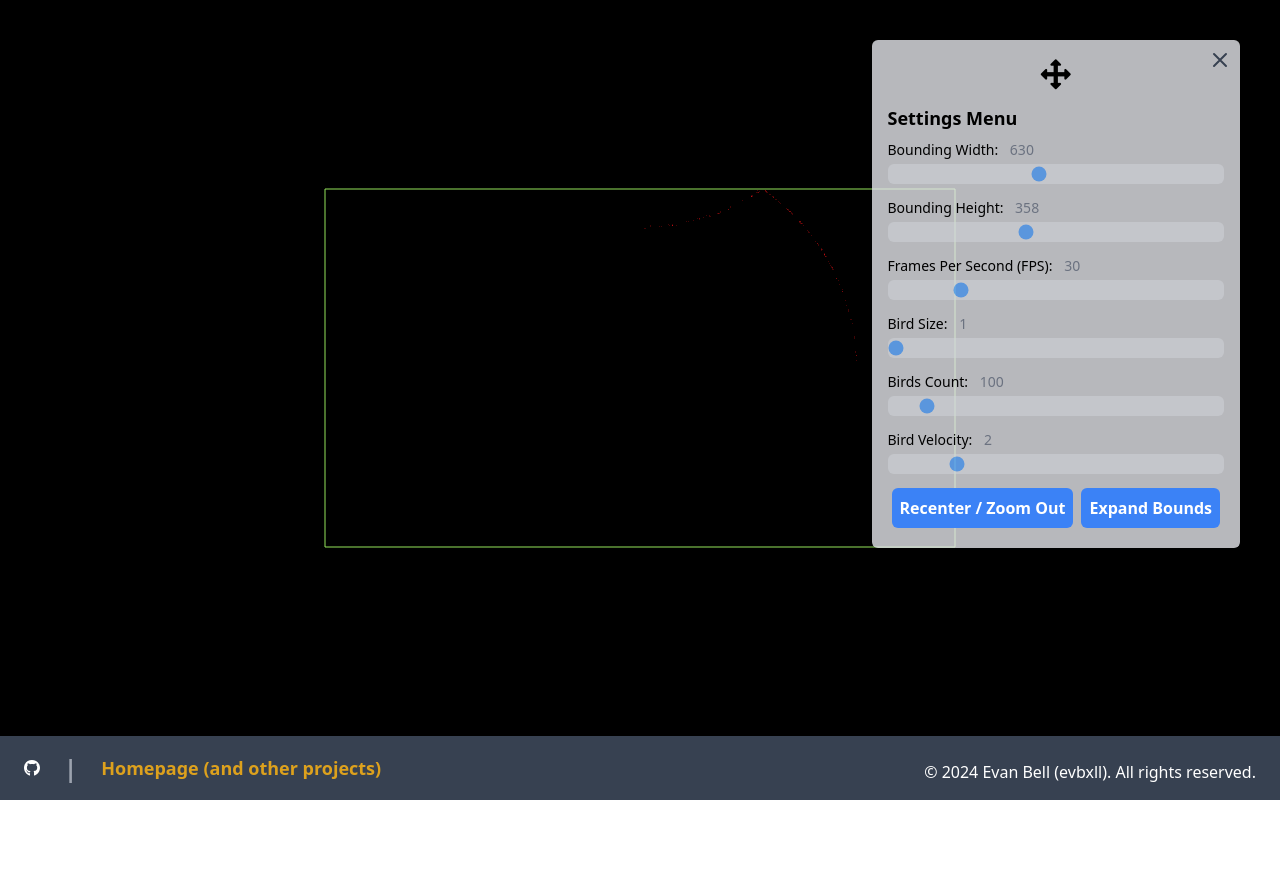
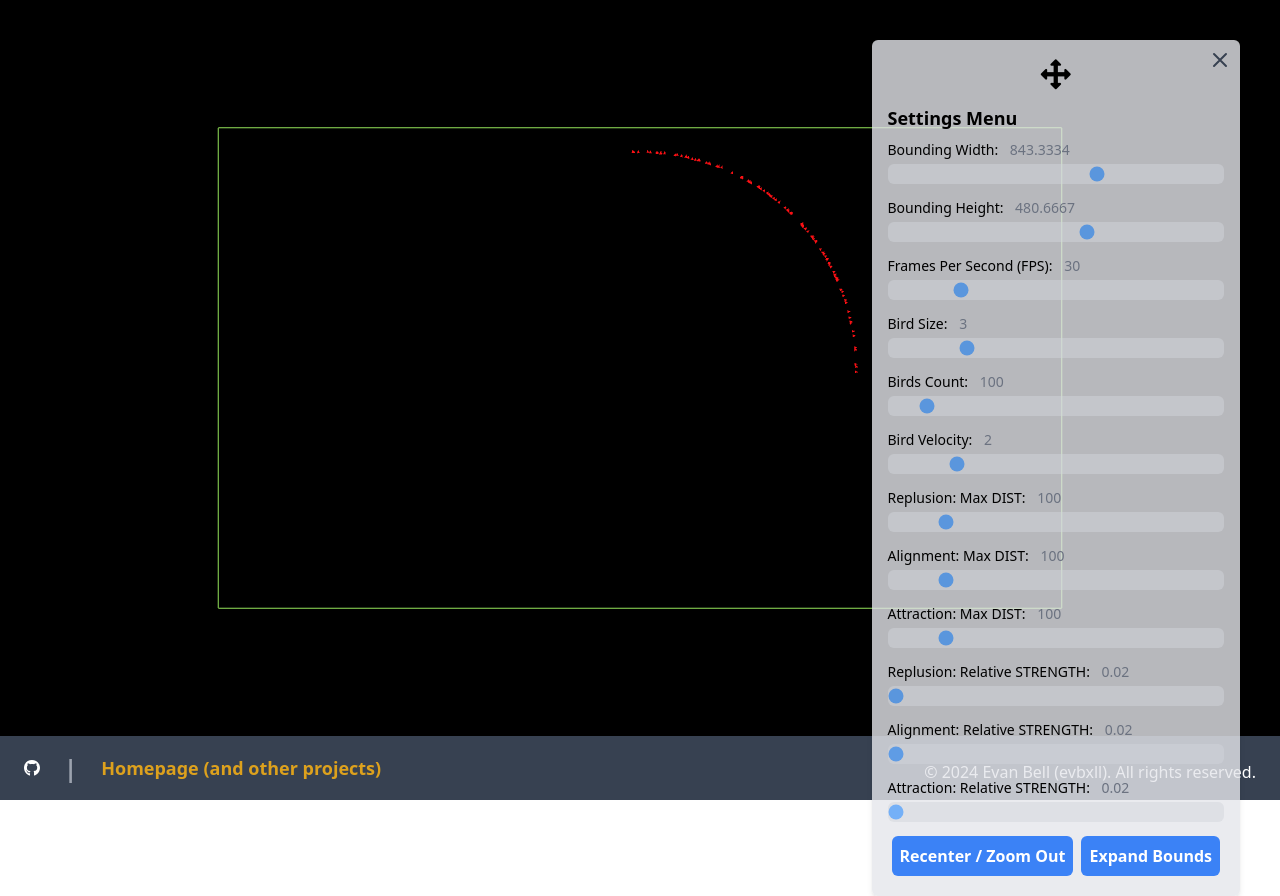
Before and after one commit to evbxll/PhyicsSim, a Next.js app: page / in a window 1280 px wide. Before the commit the page ends 800 px from the top, so only its background shows below. Built offline with nearby package versions, Linux system fonts and the light colour scheme.

Commit message:
Made teleport clip - created BoidRule sliders

```diff
--- a/src/components/SettingsMenu.tsx
+++ b/src/components/SettingsMenu.tsx
@@ -2,6 +2,7 @@ import React, { useState } from 'react';
 import Draggable from 'react-draggable';
 import { Bounds } from './Sky';
 import Slider, { SliderType } from './Slider';
+import { BoidRule } from './birdSim';
 
 
 
@@ -22,6 +23,8 @@ const SettingsMenu: React.FC<{
   setBirdVelocity: (variable: number) => void;
   recenterCamera: () => void;
   expandBoundsToWindow: () => void;
+  boidRatios: BoidRule;
+  setBoidRatios: (value: BoidRule) => void;
 }> = ({
   canvasRef,
   updateBounds,
@@ -37,7 +40,9 @@ const SettingsMenu: React.FC<{
   birdVelocity,
   setBirdVelocity,
   recenterCamera,
-  expandBoundsToWindow
+  expandBoundsToWindow,
+  boidRatios,
+  setBoidRatios,
 }) => {
 
     let maxWidth = 1000;
@@ -47,6 +52,13 @@ const SettingsMenu: React.FC<{
       maxWidth = rect.width;
       maxHeight = rect.height;
     }
+
+    const boidStrengthMax = 0.5;
+
+    const updateBoidRule = (value: Partial<BoidRule>): void => {
+      const updatedBoidRatios = { ...boidRatios, ...value };
+      setBoidRatios(updatedBoidRatios);
+    };
 
     const sliders: SliderType[] = [
       {
@@ -73,6 +85,8 @@ const SettingsMenu: React.FC<{
         variable: fps,
         onChange: (value) => setFps(value)
       },
+      //============================================================
+      // The Bird Info
       {
         name: 'Bird Size',
         min: 1,
@@ -94,7 +108,57 @@ const SettingsMenu: React.FC<{
         stepSize: 0.1,
         variable: birdVelocity,
         onChange: (value) => setBirdVelocity(value)
-      }
+      },
+      //============================================================
+      // The BoidRules
+      {
+        name: 'Replusion: Max DIST',
+        min: 0,
+        max: Math.max(maxWidth / 2, maxHeight / 2),
+        variable: boidRatios.replusionDistance,
+        onChange: (value) => updateBoidRule({replusionDistance: value})
+      },
+      {
+        name: 'Alignment: Max DIST',
+        min: 0,
+        max: Math.max(maxWidth / 2, maxHeight / 2),
+        variable: boidRatios.alignmentDistance,
+        onChange: (value) => updateBoidRule({ alignmentDistance: value })
+      },
+      {
+        name: 'Attraction: Max DIST',
+        min: 0,
+        max: Math.max(maxWidth / 2, maxHeight / 2),
+        variable: boidRatios.attractionDistance,
+        onChange: (value) => updateBoidRule({ attractionDistance: value })
+      },
+      {
+        name: 'Replusion: Relative STRENGTH',
+        min: 0,
+        max: boidStrengthMax,
+        multiplier: 10/boidStrengthMax,
+        stepSize: 0.1,
+        variable: boidRatios.replusionStrength,
+        onChange: (value) => updateBoidRule({replusionStrength: value})
+      },
+      {
+        name: 'Alignment: Relative STRENGTH',
+        min: 0,
+        max: boidStrengthMax,
+        multiplier: 10/boidStrengthMax,
+        stepSize: 0.1,
+        variable: boidRatios.alignmentStrength,
+        onChange: (value) => updateBoidRule({ alignmentStrength: value })
+      },
+      {
+        name: 'Attraction: Relative STRENGTH',
+        min: 0,
+        max: boidStrengthMax,
+        multiplier: 10/boidStrengthMax,
+        stepSize: 0.1,
+        variable: boidRatios.attractionStrength,
+        onChange: (value) => updateBoidRule({ attractionStrength: value })
+      },
     ];
 
 
--- a/src/components/Sky.tsx
+++ b/src/components/Sky.tsx
@@ -4,6 +4,7 @@ import * as THREE from "three";
 import { useRef, useEffect, useState, useMemo, useCallback } from "react";
 import BoundsBox from './BoundsBox';
 import SettingsMenu from './SettingsMenu';
+import { BoidRule } from "@/components/birdSim";
 
 export interface Bounds {
   boundX: number,
@@ -15,6 +16,17 @@ const Sky = () => {
   const canvasRef = useRef<any>(null)
   const cameraRef = useRef<any>(null)
   const controlsRef = useRef<any>(null);
+  const boidRatiosRef = useRef<any>(null);
+
+
+  const [boidRatios, setBoidRatios] = useState<BoidRule>({
+    replusionDistance: 100,
+    replusionStrength: 0.001,
+    alignmentDistance: 100,
+    alignmentStrength: 0.001,
+    attractionDistance: 100,
+    attractionStrength: 0.001,
+  });
 
 const [showSettingsMenu, setShowSettingsMenu] = useState(true);
 const [bounds, setBounds] = useState<Bounds>({
@@ -25,7 +37,7 @@ const Sky = () => {
 const boundsRef = useRef<Bounds | null>(null)
 
 const [fps, setFps] = useState<number>(30);
-  const [birdSize, setBirdSize] = useState<number>(1);
+const [birdSize, setBirdSize] = useState<number>(3);
 const [birdsCount, setBirdsCount] = useState(100);
 const [birdVelocity, setBirdVelocity] = useState(2);
 
@@ -44,8 +56,8 @@ const Sky = () => {
 useEffect(() => {
   const rect = canvasRef.current?.parentElement?.getBoundingClientRect();
   if (!rect) return
-    const startWidth = rect.width / 4 - 5;
-    const startHeight = rect.height / 4 - 5;
+  const startWidth = rect.width / 3 - 5;
+  const startHeight = rect.height / 3 - 5;
   updateBounds(startWidth, startHeight);
 }, [])
 
@@ -53,10 +65,15 @@ const Sky = () => {
   boundsRef.current = bounds;
 }, [bounds])
 
+useEffect(() => {
+  boidRatiosRef.current = boidRatios;
+}, [boidRatios])
+
+
 const recenterCamera = () => {
   cameraRef.current.position.set(0, 0, 100);
   cameraRef.current.zoom = 1;
-    controlsRef.current.target.copy(new THREE.Vector3(0,0, 100))
+  controlsRef.current.target.copy(new THREE.Vector3(0, 0, 100))
   controlsRef.current.update();
   cameraRef.current.updateProjectionMatrix();
 }
@@ -67,7 +84,7 @@ const Sky = () => {
 
   console.log('exp')
   cameraRef.current.position.set(0, 0, 100);
-    controlsRef.current.target.copy(new THREE.Vector3(0,0, 100))
+  controlsRef.current.target.copy(new THREE.Vector3(0, 0, 100))
   controlsRef.current.update();
   cameraRef.current.updateProjectionMatrix();
   const maxWidth = rect.width / 2 - 5;
@@ -77,11 +94,15 @@ const Sky = () => {
 
 return (
   <>
-      <Canvas ref={canvasRef} style={{ width: '100%', height: '100%' }}>
+    <Canvas
+      ref={canvasRef}
+      style={{ width: '100%', height: '100%' }}
+    >
       <BirdSim
         boundsRef={boundsRef}
         cameraRef={cameraRef}
         controlsRef={controlsRef}
+        boidRatiosRef={boidRatiosRef}
         fps={fps}
         birdVelocity={birdVelocity}
         birdSize={birdSize}
@@ -106,6 +127,8 @@ const Sky = () => {
       setBirdVelocity={setBirdVelocity}
       recenterCamera={recenterCamera}
       expandBoundsToWindow={expandBoundsToWindow}
+      boidRatios={boidRatios}
+      setBoidRatios={setBoidRatios}
     />
   </>
 );
--- a/src/components/Slider.tsx
+++ b/src/components/Slider.tsx
@@ -46,13 +46,17 @@ const Slider : React.FC<{SliderInfo: SliderType}> = ({SliderInfo}) => {
     onChange(value);
   };
 
+  const trunc = (v: number) => {
+    return Math.ceil(v*10000)/10000
+  }
+
   return (
     <div className="mb-2">
-      <label className="block text-sm mb-1">{name}: <span className="text-gray-500 ml-2">{variable * (multiplier ?? 1)}</span></label>
+      <label className="block text-sm mb-1">{name}: <span className="text-gray-500 ml-2">{trunc(variable * (multiplier ?? 1))}</span></label>
       <input
         type="range"
         min={min}
-        step={stepSize ?? 1}
+        step={(stepSize ?? 1)/(multiplier ?? 1)}
         max={max}
         value={variable}
         onChange={handleChange}
--- a/src/components/birdGeometry.tsx
+++ b/src/components/birdGeometry.tsx
@@ -8,7 +8,7 @@ function createBirdGeometry(birdSize: number) {
   const birdShape = new THREE.Shape();
 
   const d = 0.2;
-  const tailX = 0.4
+  const tailX = 0.3
 
   // Define the silhouette of the bird
   birdShape.moveTo(0, 1-d);          // Tail start
@@ -16,7 +16,7 @@ function createBirdGeometry(birdSize: number) {
   birdShape.quadraticCurveTo(0, 0.3-d, tailX, -0.5-d);  // Curve
   birdShape.lineTo(0, 1-d);
 
-  return new THREE.ShapeGeometry(birdShape).scale(birdSize, birdSize, birdSize);
+  return new THREE.ShapeGeometry().scale(birdSize, birdSize, birdSize);
 }
 
 export default createBirdGeometry;
```
Also changed, not shown: src/components/birdSim.tsx (+69 -69 lines). Lines whose indentation alone changed are shown as unchanged.
